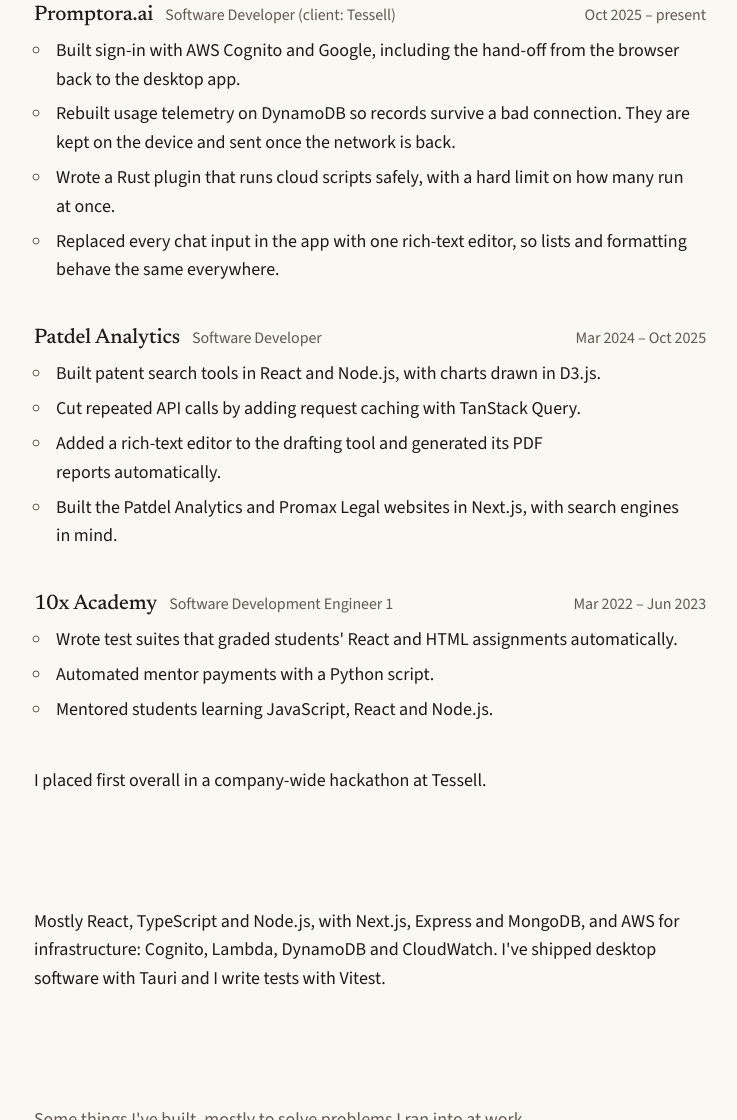
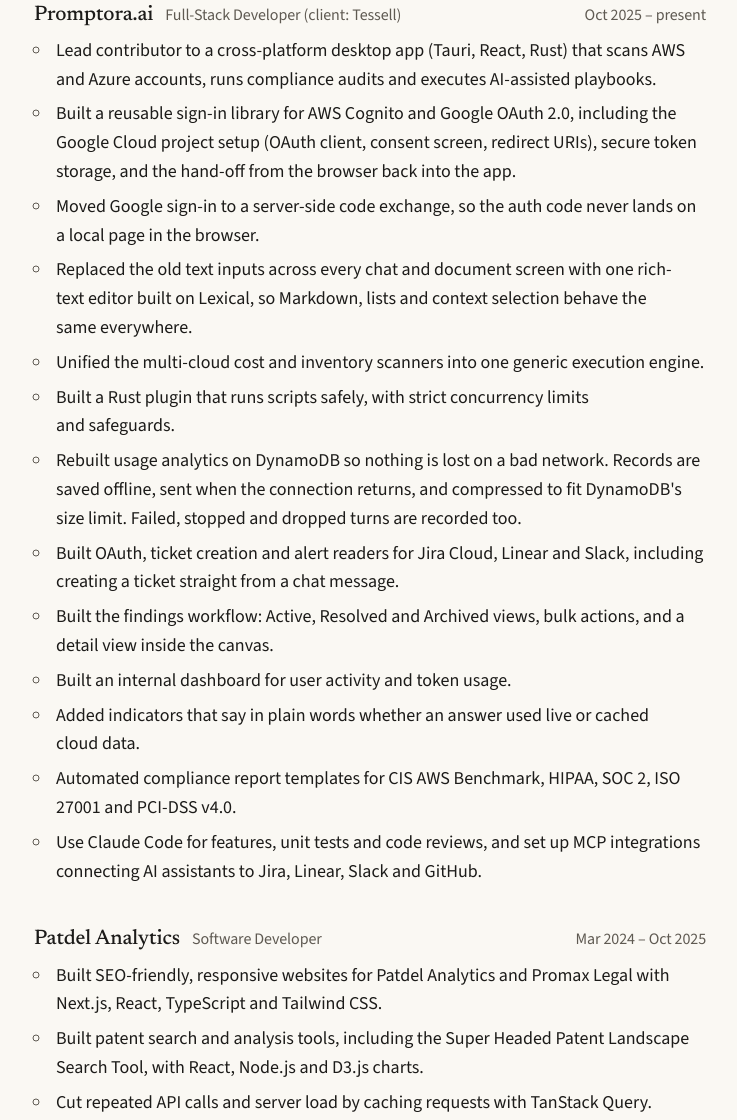
Before and after one commit to Avinash9694/Avinash9694.github.io, an Astro site: page / in a window 1280 px wide. Shown: the part 767-1887 px from the top of the page, without its empty margins (294-1031 px from the left). Built offline with nearby package versions, Linux system fonts and the light colour scheme; Astro itself is replaced by a stand-in of ours; animation ran at ten frames a second.

Commit message:
feat(experience): list every role's work in full and credit the hackathon win to the team

```diff
--- a/src/components/experience.astro
+++ b/src/components/experience.astro
@@ -26,7 +26,7 @@ import { formatMonth, roles } from '../data/experience';
       </li>
     ))}
   </ol>
-  <p class="aside">I placed first overall in a company-wide hackathon at Tessell.</p>
+  <p class="aside">My team placed first overall in a company-wide hackathon at Tessell.</p>
 </Section>
 
 <Section id="tools" title="What I work with">
--- a/src/data/experience.ts
+++ b/src/data/experience.ts
@@ -11,15 +11,24 @@ export interface Role {
 export const roles: Role[] = [
   {
     company: 'Promptora.ai',
-    title: 'Software Developer',
+    title: 'Full-Stack Developer',
     start: '2025-10',
     end: null,
     note: 'client: Tessell',
     points: [
-      'Built sign-in with AWS Cognito and Google, including the hand-off from the browser back to the desktop app.',
-      'Rebuilt usage telemetry on DynamoDB so records survive a bad connection. They are kept on the device and sent once the network is back.',
-      'Wrote a Rust plugin that runs cloud scripts safely, with a hard limit on how many run at once.',
-      'Replaced every chat input in the app with one rich-text editor, so lists and formatting behave the same everywhere.',
+      'Lead contributor to a cross-platform desktop app (Tauri, React, Rust) that scans AWS and Azure accounts, runs compliance audits and executes AI-assisted playbooks.',
+      'Built a reusable sign-in library for AWS Cognito and Google OAuth 2.0, including the Google Cloud project setup (OAuth client, consent screen, redirect URIs), secure token storage, and the hand-off from the browser back into the app.',
+      'Moved Google sign-in to a server-side code exchange, so the auth code never lands on a local page in the browser.',
+      'Replaced the old text inputs across every chat and document screen with one rich-text editor built on Lexical, so Markdown, lists and context selection behave the same everywhere.',
+      'Unified the multi-cloud cost and inventory scanners into one generic execution engine.',
+      'Built a Rust plugin that runs scripts safely, with strict concurrency limits and safeguards.',
+      "Rebuilt usage analytics on DynamoDB so nothing is lost on a bad network. Records are saved offline, sent when the connection returns, and compressed to fit DynamoDB's size limit. Failed, stopped and dropped turns are recorded too.",
+      'Built OAuth, ticket creation and alert readers for Jira Cloud, Linear and Slack, including creating a ticket straight from a chat message.',
+      'Built the findings workflow: Active, Resolved and Archived views, bulk actions, and a detail view inside the canvas.',
+      'Built an internal dashboard for user activity and token usage.',
+      'Added indicators that say in plain words whether an answer used live or cached cloud data.',
+      'Automated compliance report templates for CIS AWS Benchmark, HIPAA, SOC 2, ISO 27001 and PCI-DSS v4.0.',
+      'Use Claude Code for features, unit tests and code reviews, and set up MCP integrations connecting AI assistants to Jira, Linear, Slack and GitHub.',
     ],
   },
   {
@@ -28,10 +37,12 @@ export const roles: Role[] = [
     start: '2024-03',
     end: '2025-10',
     points: [
-      'Built patent search tools in React and Node.js, with charts drawn in D3.js.',
-      'Cut repeated API calls by adding request caching with TanStack Query.',
-      'Added a rich-text editor to the drafting tool and generated its PDF reports automatically.',
-      'Built the Patdel Analytics and Promax Legal websites in Next.js, with search engines in mind.',
+      'Built SEO-friendly, responsive websites for Patdel Analytics and Promax Legal with Next.js, React, TypeScript and Tailwind CSS.',
+      'Built patent search and analysis tools, including the Super Headed Patent Landscape Search Tool, with React, Node.js and D3.js charts.',
+      'Cut repeated API calls and server load by caching requests with TanStack Query.',
+      'Set up AWS Cognito for sign-in, Lambda for serverless workflows and DynamoDB for storage, and containerised the apps with Docker.',
+      'Added a rich-text editor to the Drafting Tool and generated PDF reports from web views with Puppeteer.',
+      'Added internationalisation with i18next.',
     ],
   },
   {
@@ -40,9 +51,11 @@ export const roles: Role[] = [
     start: '2022-03',
     end: '2023-06',
     points: [
-      "Wrote test suites that graded students' React and HTML assignments automatically.",
-      'Automated mentor payments with a Python script.',
-      'Mentored students learning JavaScript, React and Node.js.',
+      'Automated operations and mentor payouts with Python (Pandas) scripts and Looker Studio dashboards, cutting manual processing by 80%.',
+      "Built test suites with Mocha and Chai that graded students' React and HTML assignments automatically.",
+      'Built a React progress tracker that showed students their learning milestones.',
+      'Built a decision-tree support flow that answered common student questions on the portal automatically.',
+      'Mentored students through HTML, CSS, JavaScript, React and Node.js.',
     ],
   },
 ];
```
Also changed, not shown: src/data/experience.test.ts (+6 -3 lines).
